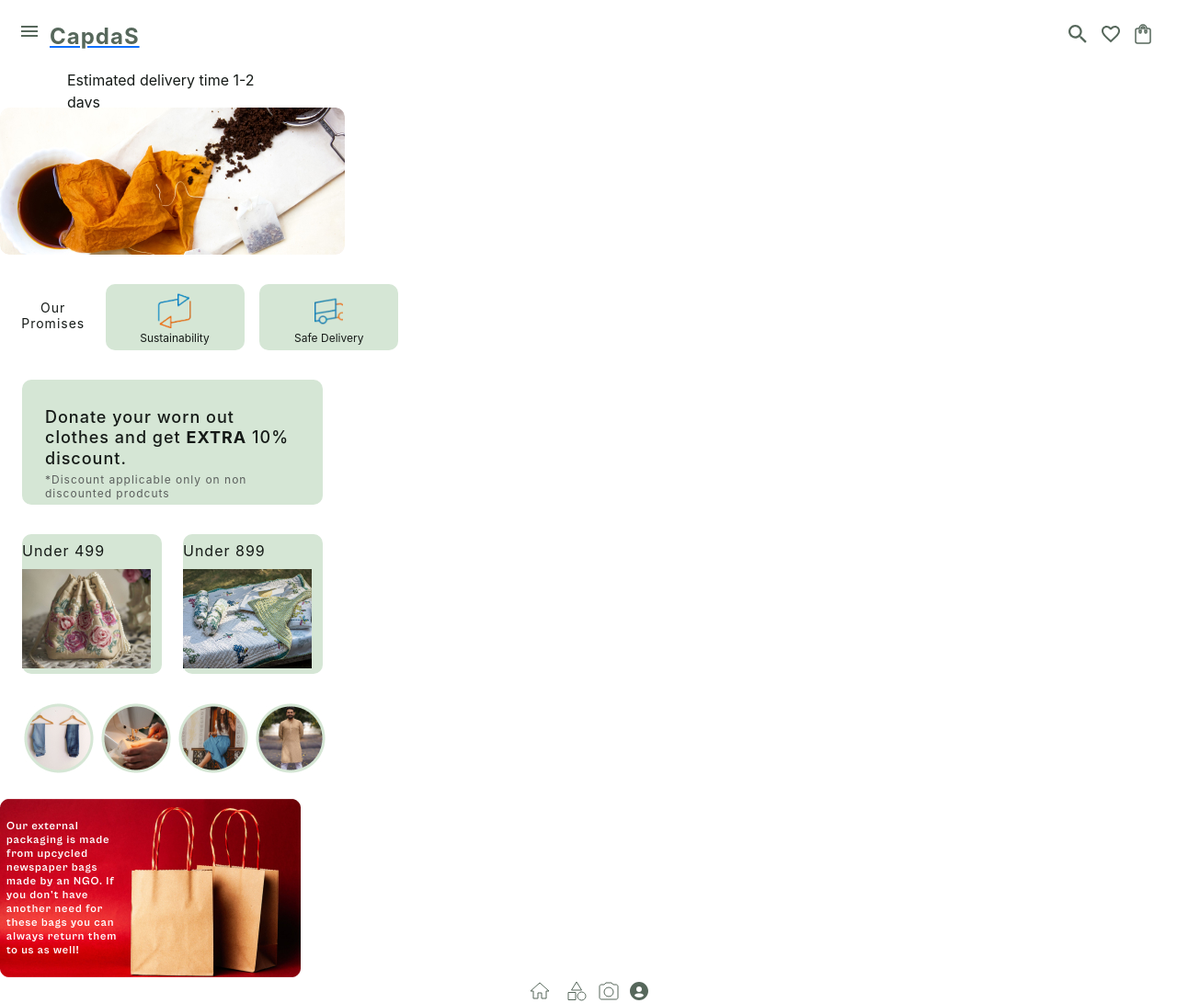
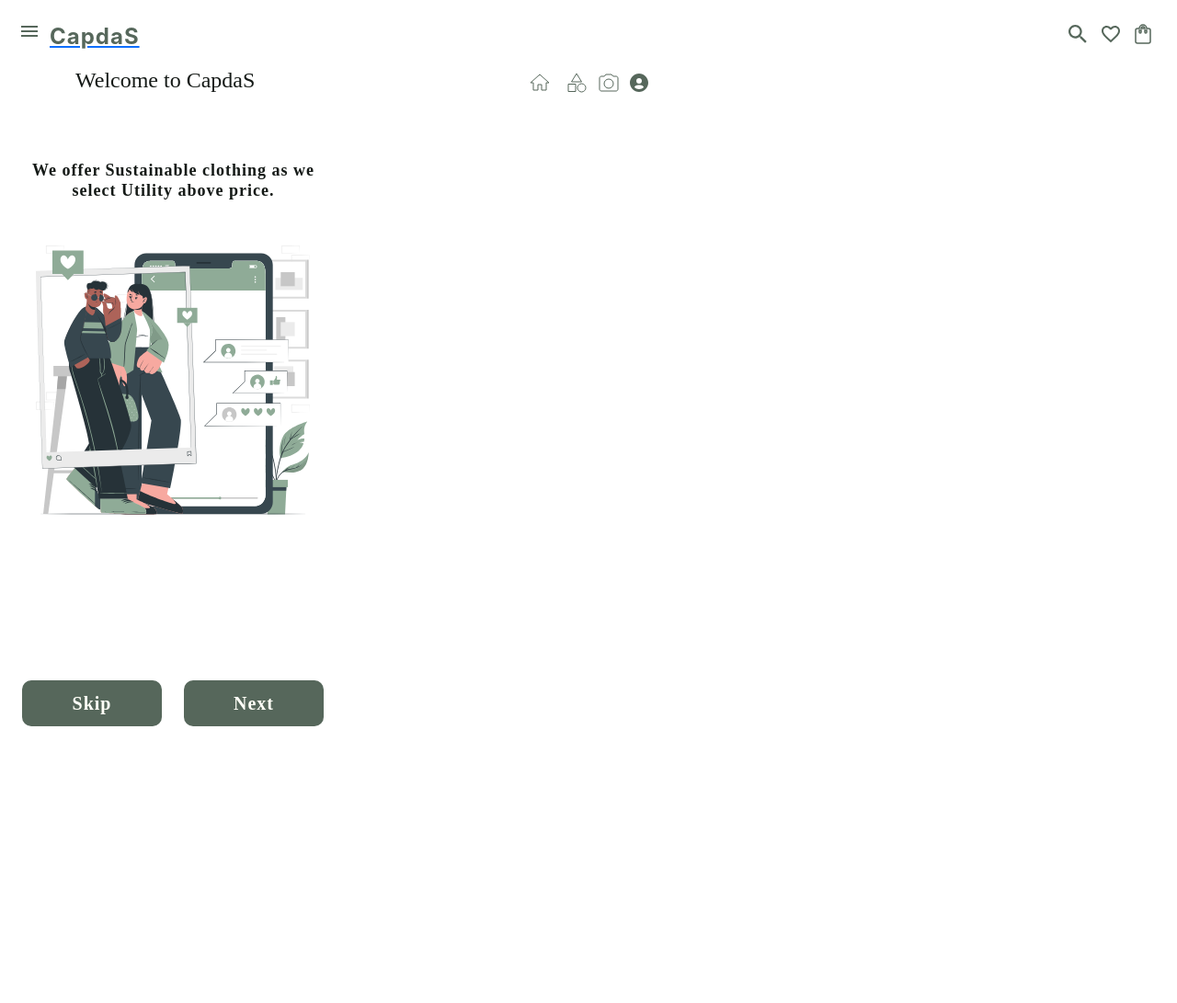
Before and after one commit to suvamAdhikary/Capdas-ECommerce, a React (Create React App) app in the folder client/capdas/: page / in a window 1280 px wide. Shown: the whole page at 92% size. After the commit the page ends 800 px from the top, so only its background shows below. Built offline with nearby package versions, Linux system fonts and the light colour scheme.

Commit message:
few routing

```diff
--- a/client/capdas/src/CapdaS.jsx
+++ b/client/capdas/src/CapdaS.jsx
@@ -5,10 +5,14 @@ import { useState } from "react";
 import HeaderNav from "./components/navbar/HeaderNav";
 import FooterNav from "./components/navbar/FooterNav";
 
+import StartScreen from "./landingPages/StartScreen";
+import SplashScreen1 from "./landingPages/SplashScreen1";
+import SplashScreen2 from "./landingPages/SplashScreen2";
 import Signup from "./user/Signup";
+import Login from "./user/Login";
 import { Hp } from "./Homepage/Homepage";
 import AddAddress from "./user/AddAddress";
-import Login from "./user/Login";
+
 
 
 
@@ -22,7 +26,11 @@ export default function CapdaS() {
 
         <Routes>
 
-            <Route path="/" exact element={<Hp />} />
+            <Route path="/" element={<SplashScreen1 />} />
+            <Route path="/ss2" element={<SplashScreen2 />} />
+            <Route path="/signup" element={<Signup />} />
+
+            <Route path="/CapdaS" exact element={<Hp />} />
 
 
         </Routes>
--- a/client/capdas/src/components/navbar/FooterNav.jsx
+++ b/client/capdas/src/components/navbar/FooterNav.jsx
@@ -21,28 +21,36 @@ const Img = styled.img`
 export default function FooterNav() {
 
     return <FooterNavbar>
+
         <Nav>
-            <Link to="/">
+
+            <Link to="/CapdaS">
             <NavButton>
                 <Img src="assets/HomeIcon.svg" alt="home icon"/>
             </NavButton>
             </Link>
+
             &nbsp;
+
             <Link to="/categories">
             <NavButton>
                 <Img src="assets/CategoryIcon.svg" alt="category icon"/>
             </NavButton>
             </Link>
-            <Link to="/">
+
+            <Link to="#">
             <NavButton>
                 <Img src="assets/CameraIcon.svg" alt="camera icon"/>
             </NavButton>
             </Link>
+
             <Link to="/profile">
             <NavButton>
                 <Img src="assets/ProfileIcon.svg" alt="profile icon"/>
             </NavButton>
             </Link>
+
         </Nav>
+
     </FooterNavbar>
 };
--- a/client/capdas/src/components/navbar/HeaderNav.jsx
+++ b/client/capdas/src/components/navbar/HeaderNav.jsx
@@ -52,7 +52,7 @@ export default function HeaderNav() {
             <img src="assets/menu.svg" alt="sandwitch" />
             </Link>
 
-            <Link to="/">
+            <Link to="/CapdaS">
             <Heading />
             </Link>
 
--- a/client/capdas/src/landingPages/SplashScreen1.jsx
+++ b/client/capdas/src/landingPages/SplashScreen1.jsx
@@ -1,3 +1,5 @@
+import { Link } from "react-router-dom";
+
 import styled from "styled-components";
 import { Button } from "./utils/Button";
 
@@ -62,9 +64,18 @@ export default function SplashScreen1() {
                 <p>We offer Sustainable clothing as we select Utility above price.</p>
                 <img src="assets/landingPages/SplashScreen1.svg" alt="splash1" />
             </Splash>
+
+
             <ButtonPosition>
-                <Button>Skip</Button>
-                <Button>Next</Button>
+
+                <Link to="/signup">
+                    <Button>Skip</Button>
+                </Link>
+
+                <Link to="/ss2">
+                    <Button>Next</Button>
+                </Link>
+
             </ButtonPosition>
 
         </>
```
